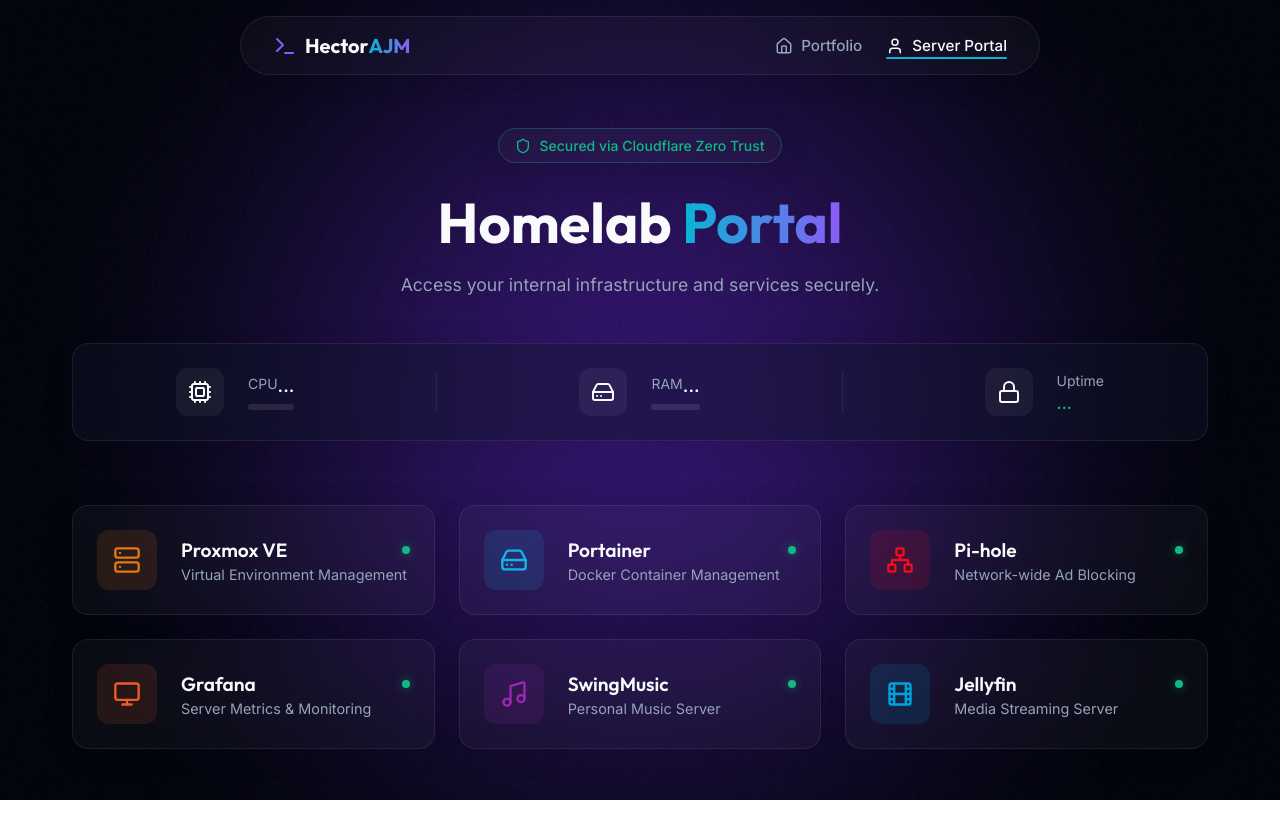
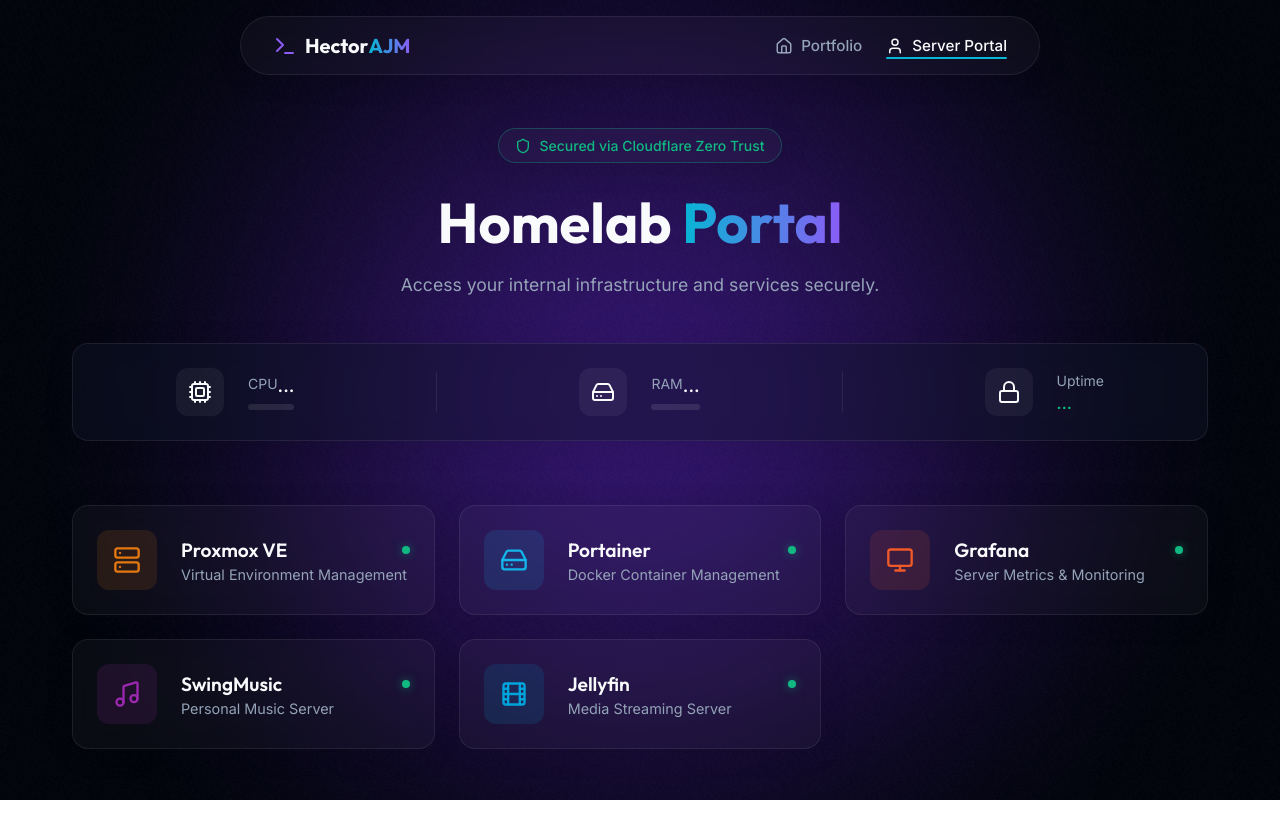
Before and after one commit to Hectorajm2001/tunnel-web, a React (Vite) app: page /portal in a window 1280 px wide. Built offline with nearby package versions, Linux system fonts and the light colour scheme; no server answers.

Commit message:
Eliminado Pi-hole del portal

```diff
--- a/src/pages/Portal.jsx
+++ b/src/pages/Portal.jsx
@@ -23,14 +23,7 @@
     color: '#13b5ea',
     status: 'online'
   },
-  {
-    name: 'Pi-hole',
-    description: 'Network-wide Ad Blocking',
-    url: 'https://dns.hectorajm.dpdns.org',
-    icon: <Network size={28} />,
-    color: '#f60d1a',
-    status: 'online'
-  },
+
   {
     name: 'Grafana',
     description: 'Server Metrics & Monitoring',
```
